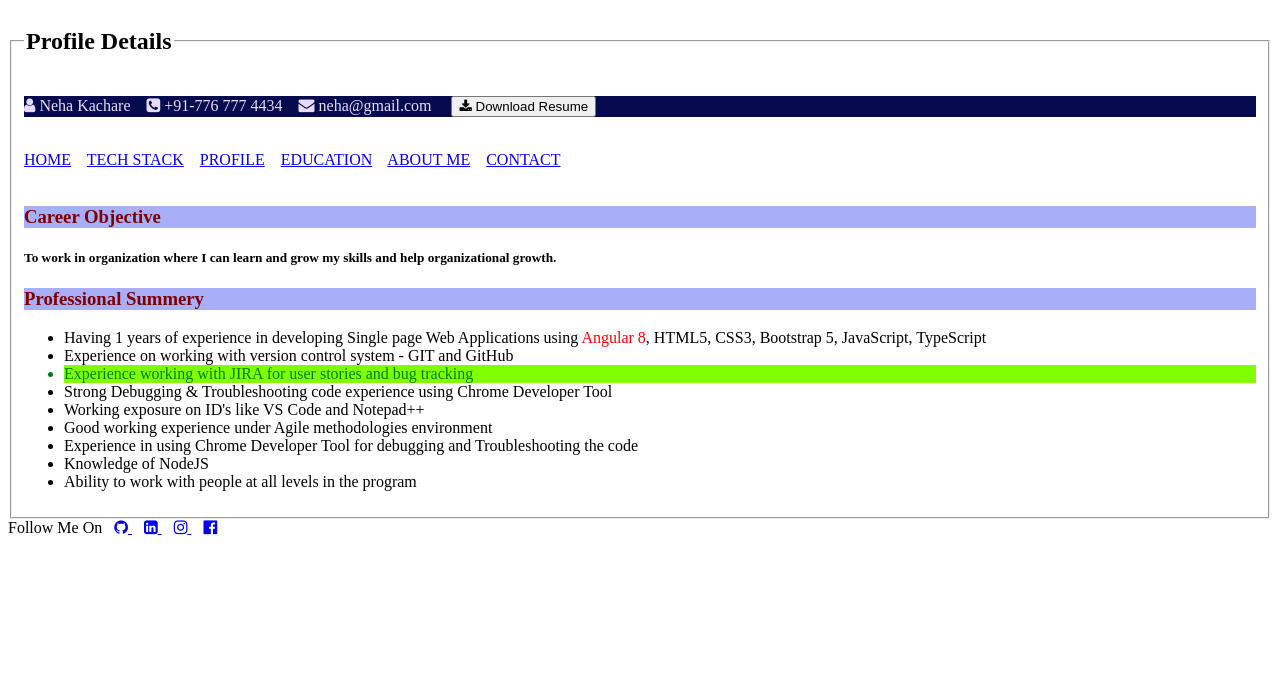
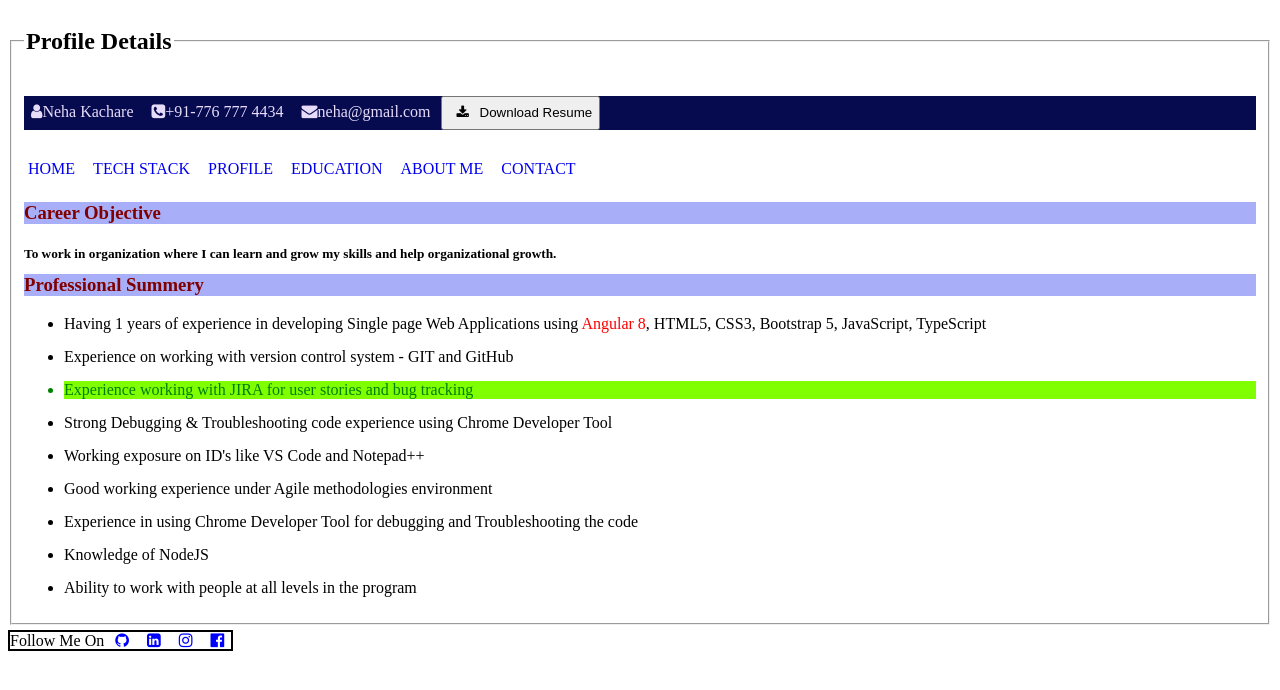
Before and after one commit to NehaNewase/my-profile, a plain HTML site: page index.html in a window 1280 px wide. Drawn offline with Linux system fonts and the light colour scheme.

Commit message:
CSS applied
CSS padding and margin properties are applied.

```diff
--- a/index.html
+++ b/index.html
@@ -9,76 +9,123 @@
       href="https://cdnjs.cloudflare.com/ajax/libs/font-awesome/4.7.0/css/font-awesome.min.css"
     />
     <style>
-      p{
+      p {
         background-color: rgb(6, 11, 80);
         color: rgb(231, 219, 250);
       }
-      h3{
+      p i {
+        padding: 7px;
+      }
+      h3 {
         background-color: rgb(169, 174, 248);
         color: maroon;
+        margin-top: -10px;
       }
-      span{
+      a {
+        text-decoration: none;
+      }
+      nav ul li {
+        display: inline;
+        padding: 7px;
+      }
+      nav {
+        margin-top: -20px;
+        margin-left: -43px;
+      }
+      span {
         color: red;
       }
-      #list
-    {
+      #list {
         background-color: chartreuse;
         color: green;
+      }
+      .list li {
+        margin-bottom: 15px;
+      }
+      .footer a i{
+        padding: 7px;
+        color: blue;
+      }
+      .footer{
+        border: 2px solid;
+        display: inline;
       }
     </style>
   </head>
   <body>
     <fieldset>
       <legend>
-         <h2> Profile Details </h2>
+        <h2>Profile Details</h2>
       </legend>
       <p>
-      <i class="fa fa-user" aria-hidden="true">&nbsp;Neha Kachare</i
-      >&nbsp;&nbsp;&nbsp;
-      <i class="fa fa-phone-square" aria-hidden="true">&nbsp;+91-776 777 4434</i>&nbsp;&nbsp;&nbsp;
-      <i class="fa fa-envelope" aria-hidden="true">&nbsp;neha@gmail.com</i>&nbsp;&nbsp;&nbsp;&nbsp;
+        <i class="fa fa-user" aria-hidden="true">Neha Kachare</i>
+        <i class="fa fa-phone-square" aria-hidden="true">+91-776 777 4434</i>
+        <i class="fa fa-envelope" aria-hidden="true">neha@gmail.com</i>
         <button><i class="fa fa-download"></i> Download Resume</button>
       </p>
-      <br/>
+      <br />
       <nav>
-      <a href="home.html" target="myProfile">HOME</a>&nbsp;&nbsp;&nbsp;
-      <a href="techStak.html" target="myProfile">TECH STACK</a>&nbsp;&nbsp;&nbsp;
-      <a href="projectDetails.html" target="myProfile">PROFILE</a>&nbsp;&nbsp;&nbsp;
-      <a href="education.html" target="myProfile">EDUCATION</a>&nbsp;&nbsp;&nbsp;
-      <a href="personalDetails.html" target="myProfile">ABOUT ME</a>&nbsp;&nbsp;&nbsp;
-      <a href="contactForm.html" target="myProfile">CONTACT</a>
+        <ul>
+          <li><a href="home.html" target="myProfile">HOME</a></li>
+          <li><a href="techStak.html" target="myProfile">TECH STACK</a></li>
+          <li><a href="projectDetails.html" target="myProfile">PROFILE</a></li>
+          <li><a href="education.html" target="myProfile">EDUCATION</a></li>
+          <li>
+            <a href="personalDetails.html" target="myProfile">ABOUT ME</a>
+          </li>
+          <li><a href="contactForm.html" target="myProfile">CONTACT</a></li>
+        </ul>
       </nav>
       <br />
       <h3>Career Objective</h3>
-    <h5>To work in organization where I can learn and grow my skills and help organizational growth.</h5>
+      <h5>
+        To work in organization where I can learn and grow my skills and help
+        organizational growth.
+      </h5>
       <h3>Professional Summery</h3>
-    <ul>
-        <li>Having 1 years of experience in developing Single page Web Applications using <span>Angular 8</span>, HTML5, CSS3, Bootstrap 5, JavaScript, TypeScript</li>
-        <li>Experience on working with version control system - GIT and GitHub</li>
-        <li id="list">Experience working with JIRA for user stories and bug tracking</li>
-        <li>Strong Debugging & Troubleshooting code experience using Chrome Developer Tool</li>
+      <ul class="list">
+        <li>
+          Having 1 years of experience in developing Single page Web
+          Applications using <span>Angular 8</span>, HTML5, CSS3, Bootstrap 5,
+          JavaScript, TypeScript
+        </li>
+        <li>
+          Experience on working with version control system - GIT and GitHub
+        </li>
+        <li id="list">
+          Experience working with JIRA for user stories and bug tracking
+        </li>
+        <li>
+          Strong Debugging & Troubleshooting code experience using Chrome
+          Developer Tool
+        </li>
         <li>Working exposure on ID's like VS Code and Notepad++</li>
         <li>Good working experience under Agile methodologies environment</li>
-        <li>Experience in using Chrome Developer Tool for debugging and Troubleshooting the code</li>
+        <li>
+          Experience in using Chrome Developer Tool for debugging and
+          Troubleshooting the code
+        </li>
         <li>Knowledge of NodeJS</li>
         <li>Ability to work with people at all levels in the program</li>
       </ul>
-
     </fieldset>
-
-      <span style="color: black;">Follow Me On</span>&nbsp;&nbsp;
+<div class="footer">
+    <span style="color: black">Follow Me On</span>
     <a href="https://github.com/NehaNewase/my-profile" target="_blank">
       <i class="fa fa-github" aria-hidden="true"></i>
-</a>&nbsp;&nbsp;
+    </a>
     <a href="https://www.linkedin.com/login" target="_blank">
       <i class="fa fa-linkedin-square" aria-hidden="true"></i>
-    </a>&nbsp;&nbsp;
+    </a>
     <a href="https://www.instagram.com/accounts/login/" target="_blank">
       <i class="fa fa-instagram" aria-hidden="true"></i>
-    </a>&nbsp;&nbsp;
-    <a href="https://www.facebook.com/campaign/landing.php?campaign_id=14884913640&extra_1=s%7Cc%7C589460569891%7Cb%7Cfacebook%20signin%7C&placement=&creative=589460569891&keyword=facebook%20signin&partner_id=googlesem&extra_2=campaignid%3D14884913640%26adgroupid%3D128696221832%26matchtype%3Db%26network%3Dg%26source%3Dnotmobile%26search_or_content%3Ds%26device%3Dc%26devicemodel%3D%26adposition%3D%26target%3D%26targetid%3Dkwd-3821998899%26loc_physical_ms%3D9062118%26loc_interest_ms%3D%26feeditemid%3D%26param1%3D%26param2%3D&gclid=Cj0KCQjw4s-kBhDqARIsAN-ipH1NXCXKYlyUNUUJOyNRWIBNF7fqEqRqFsj2TWjw5gQ0b_nddFZbozkaAs9eEALw_wcB" target="_blank">
+    </a>
+    <a
+      href="https://www.facebook.com/campaign/landing.php?campaign_id=14884913640&extra_1=s%7Cc%7C589460569891%7Cb%7Cfacebook%20signin%7C&placement=&creative=589460569891&keyword=facebook%20signin&partner_id=googlesem&extra_2=campaignid%3D14884913640%26adgroupid%3D128696221832%26matchtype%3Db%26network%3Dg%26source%3Dnotmobile%26search_or_content%3Ds%26device%3Dc%26devicemodel%3D%26adposition%3D%26target%3D%26targetid%3Dkwd-3821998899%26loc_physical_ms%3D9062118%26loc_interest_ms%3D%26feeditemid%3D%26param1%3D%26param2%3D&gclid=Cj0KCQjw4s-kBhDqARIsAN-ipH1NXCXKYlyUNUUJOyNRWIBNF7fqEqRqFsj2TWjw5gQ0b_nddFZbozkaAs9eEALw_wcB"
+      target="_blank"
+    >
       <i class="fa fa-facebook-official" aria-hidden="true"></i>
     </a>
-
+  </div>
   </body>
 </html>
```
Also changed, not shown: cssDisplay.html (added, +11 -0 lines), home.html (+6 -1 lines), interview.html (added, +13 -0 lines), sample.html (added, +111 -0 lines), second.html (added, +26 -0 lines). Lines whose indentation alone changed are shown as unchanged.
